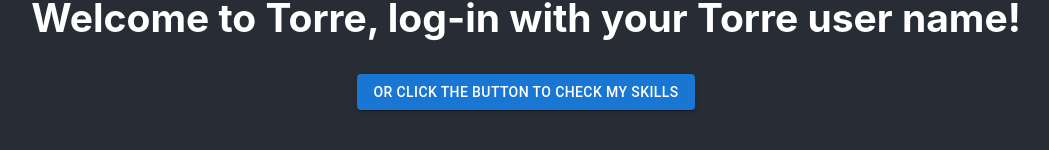
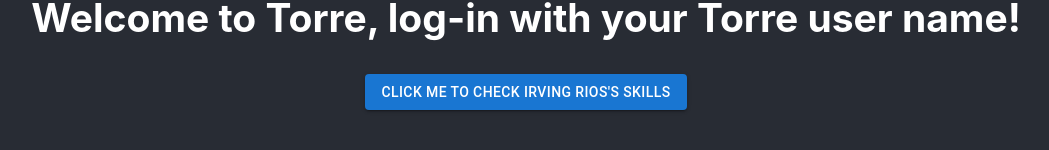
Before and after one commit to eionbk/torre-mui-app, a React (Create React App) app: page / in a window 1280 px wide. Shown: the part 538-688 px from the top of the page, without its empty margins (114-1163 px from the left). Built offline with nearby package versions, Linux system fonts and the light colour scheme.

Commit message:
small typos deleten non necesary files Changes to be committed: 	modified:   src/components/Landing/Landing.jsx 	deleted:    src/components/ResultsSearch/ResultSearch.jsx

```diff
--- a/src/components/Landing/Landing.jsx
+++ b/src/components/Landing/Landing.jsx
@@ -17,7 +17,7 @@
 
             <h2>Welcome to Torre, log-in with your Torre user name!</h2>
             <Link to='/Details'>
-            <Button variant="contained" color="primary" onClick={handleClick} >Or click the button to check my Skills</Button>
+            <Button variant="contained" color="primary" onClick={handleClick} >Click me to check Irving Rios's skills</Button>
             </Link>
         </div>
     )
```
Also changed, not shown: src/components/ResultsSearch/ResultSearch.jsx (deleted, +0 -11 lines).
